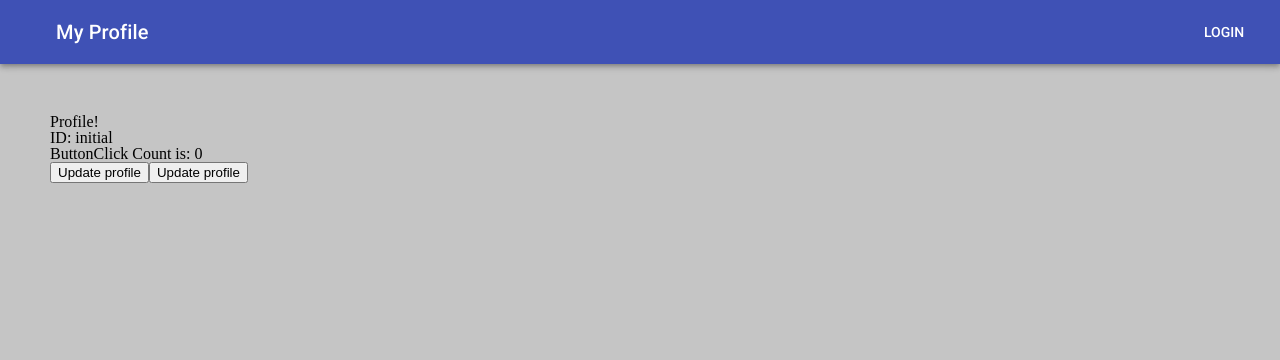
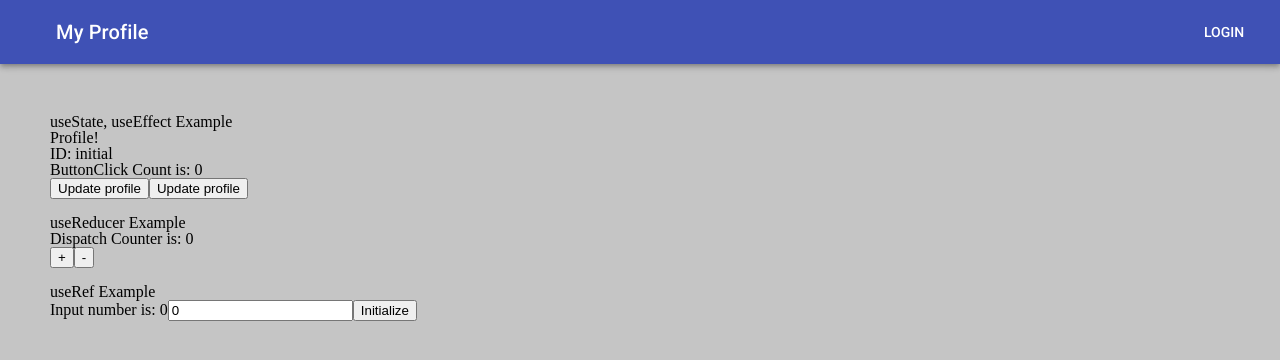
Before and after one commit to trustyoo86/react-typescript-webpack4, a React app: page /about in a window 1280 px wide. Shown: the top 360 px of the page. Built offline with nearby package versions, Linux system fonts and the light colour scheme.

Commit message:
feat(UI-5): Add @types/react + react profiler
1. Add @types/react package
2. Add profiler

```diff
--- a/package.json
+++ b/package.json
@@ -37,7 +37,7 @@
     "@types/enzyme-adapter-react-16": "^1.0.3",
     "@types/karma": "^1.7.3",
     "@types/mocha": "^5.0.0",
-    "@types/react": "^16.3.5",
+    "@types/react": "^16.9.2",
     "@types/react-dom": "^16.0.4",
     "@types/react-redux": "^7.1.2",
     "@types/react-router-dom": "^4.3.1",
--- a/src/containers/Profile.tsx
+++ b/src/containers/Profile.tsx
@@ -8,53 +8,113 @@
 import * as React from 'react';
 import { connect } from 'react-redux';
 import { thunkGetProfile } from '../thunks';
-const { useEffect, useState } = React;
+const { useEffect, useState, useReducer, useRef, Profiler } = React;
 
 // redux modules
 import { AppState } from '../store';
 import { getProfile, updateProfile } from '../store/github/actions';
+
+function reducer(state, action) {
+  switch (action.type) {
+    case 'INCREMENT':
+      return { value: state.value + 1 };
+    case 'DECREMENT':
+      return { value: state.value - 1 };
+    default:
+      return state;
+  }
+}
 
 /**
  * Profile component
  * @param {IProps} props props
  */
 const Profile = (props) => {
+  const renderCallback = (component, action, time) => {
+    console.log(`
+      =========================
+      React Profiler
+      -------------------------
+      component: ${component}
+      action: ${action}
+      time: ${time}
+      =========================
+    `);
+  };
+
   const { profile, updateProfile, thunkGetProfile } = props;
 
-  let [counter, setCounter] = useState(0);
+  const [counter, setCounter] = useState(0);
 
+  // componentDidMount
   useEffect(() => {
     thunkGetProfile();
+    // componentWillUnmount
+    return () => {
+      console.log('component unmount!');
+    };
   }, []);
 
-  useEffect(() => {
+  // componentDidUpdate
+  useEffect((): void => {
     console.log('counter state is changed.');
   }, [counter]);
 
   // update id
-  const updateId = () => {
+  const updateId = (): void => {
     updateProfile({
       id: 'test',
     });
-    setCounter(counter += 1);
+    setCounter(counter => counter + 1);
   };
 
   // update id twice
-  const updateId2 = () => {
+  const updateId2 = (): void => {
     updateProfile({
       id: 'test2',
     });
-    setCounter(counter += 1);
+    setCounter(counter => counter + 1);
+  };
+
+  // useReducer
+  const [state, dispatch] = useReducer(reducer, { value: 0 });
+
+  // useRef
+  const [number, setNumber] = useState('0');
+  const inputRef = useRef(null);
+
+  const onChangeHandler = (e) => {
+    setNumber(e.target.value);
+  };
+
+  const onClickHandler = () => {
+    setNumber('0');
+    inputRef.current.focus();
   };
 
   return (
+    <Profiler id='profile' onRender={renderCallback}>
       <div>
+        <h1>useState, useEffect Example</h1>
         Profile! <br />
         ID: {profile.id} <br/>
         ButtonClick Count is: {counter} <br />
         <button onClick={updateId}>Update profile</button>
         <button onClick={updateId2}>Update profile</button>
+        <br />
+        <br />
+        <h1>useReducer Example</h1>
+        Dispatch Counter is: { state.value } <br/>
+        <button onClick={() => dispatch({ type: 'INCREMENT' })}>+</button>
+        <button onClick={() => dispatch({ type: 'DECREMENT' })}>-</button>
+        <br />
+        <br />
+        <h1>useRef Example</h1>
+        Input number is: {number}
+        <input value={number} onChange={onChangeHandler} ref={inputRef} />
+        <button onClick={onClickHandler}>Initialize</button>
       </div>
+    </Profiler>
   );
 };
 
```
Also changed, not shown: 1 other file (tests, documents, lock files or other folders). Lines whose indentation alone changed are shown as unchanged.
